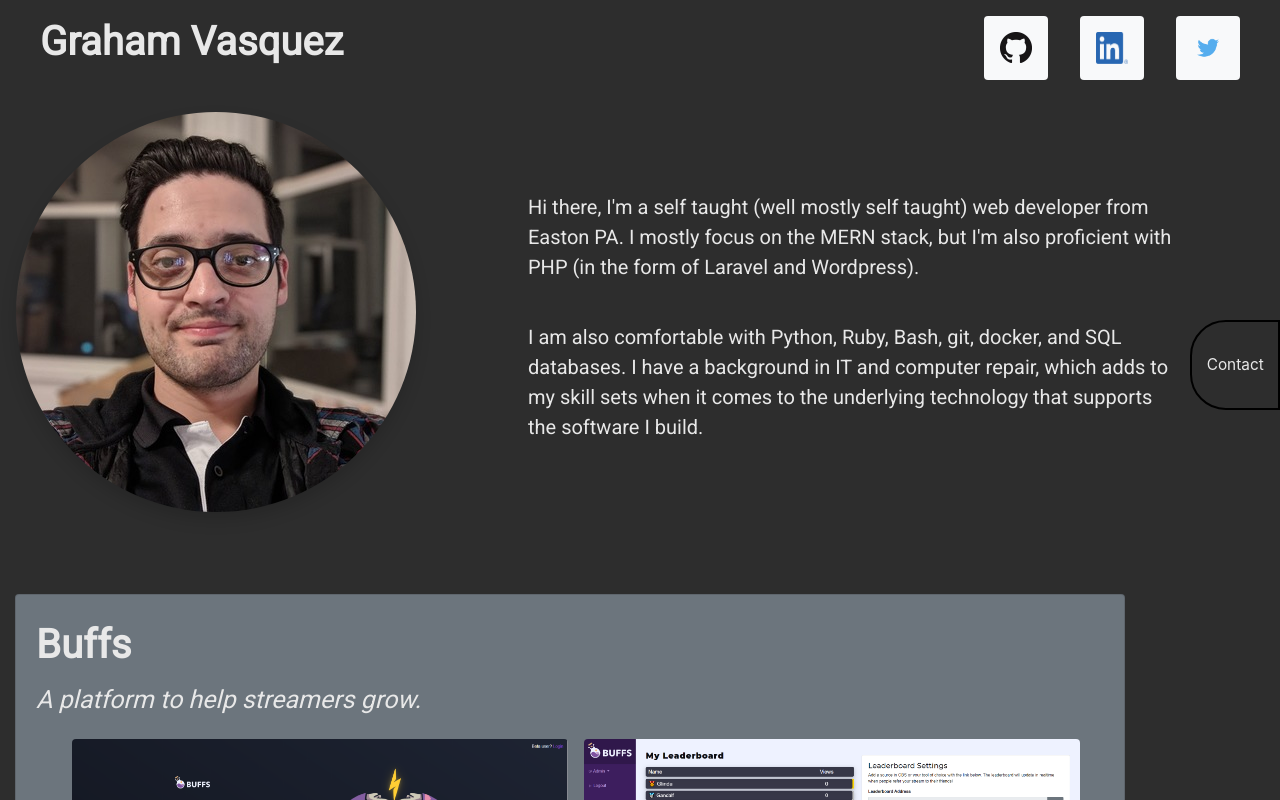
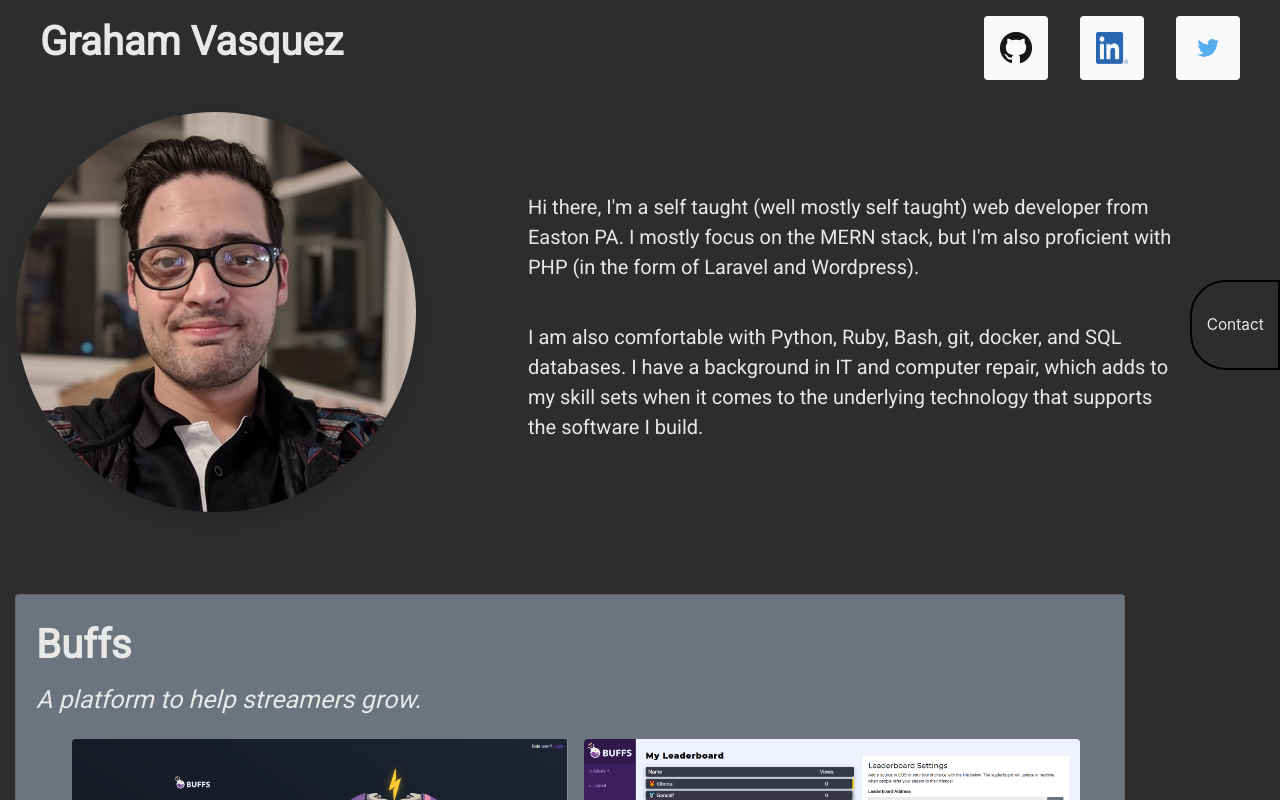
Before and after one commit to GV14982/gvasquez-dev, a React (Create React App) app: page / in a window 1280 px wide. Shown: the top 800 px of the page. Built offline with nearby package versions, Linux system fonts and the light colour scheme; no server answers.

Commit message:
Adjusted position of contact tab/form

```diff
--- a/src/App.css
+++ b/src/App.css
@@ -91,7 +91,7 @@ a {
   padding: 1%;
   width: 20vw;
   height: auto;
-  margin-top: 30vh;
+  margin-top: 27vh;
   z-index: 2;
   background-color: #2d2d2d;
   overflow: hidden;
@@ -113,7 +113,7 @@ a {
   z-index: 2;
   width: 7vw;
   height: 7vw;
-  margin-top: 40vh;
+  margin-top: 35vh;
   border-style: solid;
   border-radius: 40% 0% 0% 40%;
   text-align: center;
```
